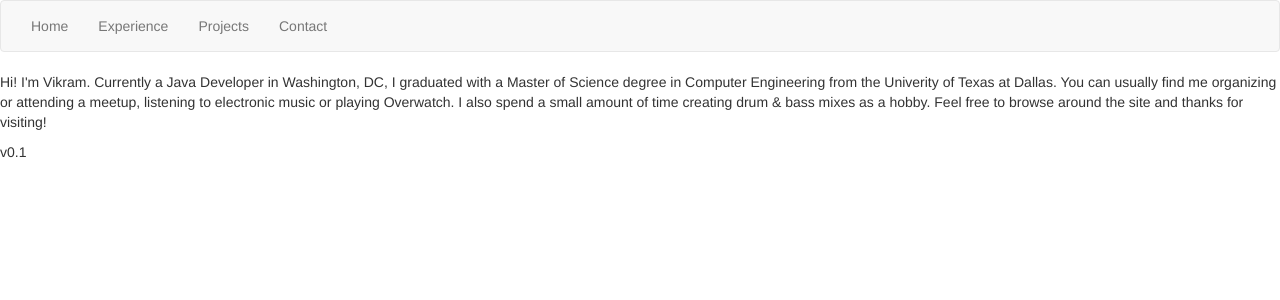
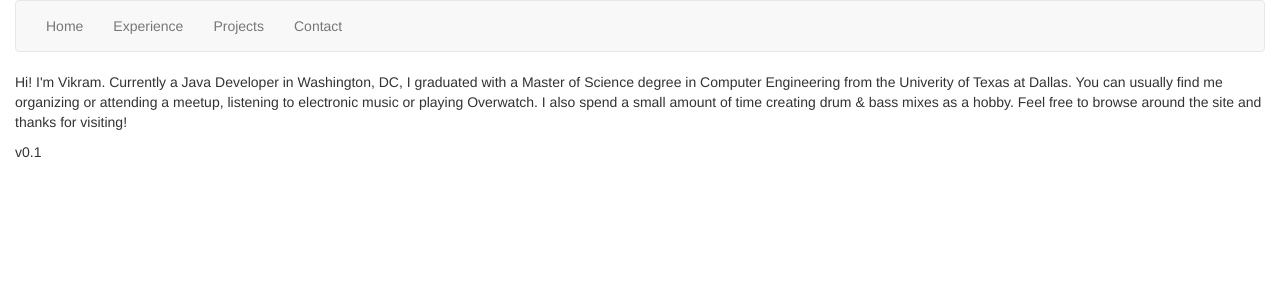
Before and after one commit to vikramdesh1/vikramdesh1.github.io, a Jekyll site: the page built from index.html, in a window 1280 px wide. Shown: the top 300 px of the page. Built offline with Jekyll 4.4.1, drawn with Linux system fonts in a browser that asks for light colours; nearby versions of some CDN libraries.

Commit message:
added container class

```diff
--- a/_layouts/default.html
+++ b/_layouts/default.html
@@ -15,7 +15,7 @@
 	{% include header.html %}
 </header>
 
-<body>
+<body class="container-fluid">
     	{{ content }}
 </body>
 
```
